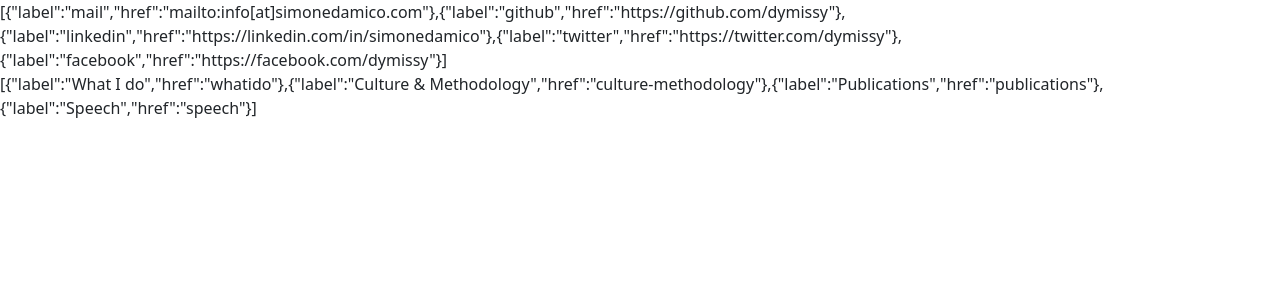
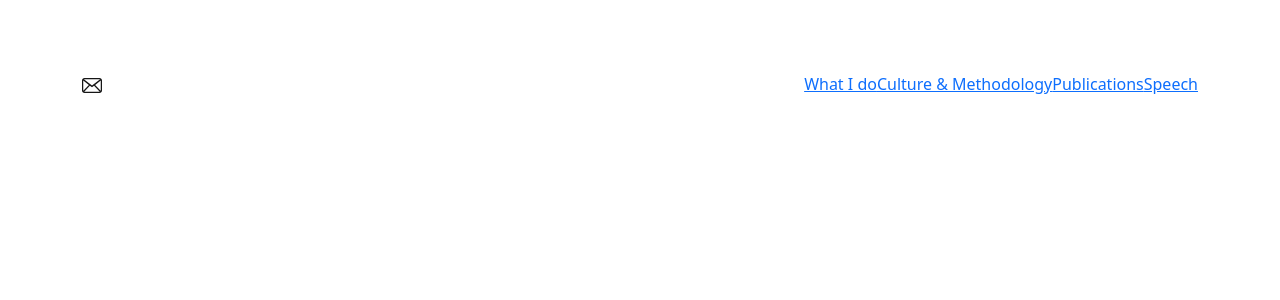
Before and after one commit to dymissy/simonedamico.com, a React (Create React App) app: page / in a window 1280 px wide. Shown: the top 300 px of the page. Built offline with nearby package versions, Linux system fonts and the light colour scheme.

Commit message:
Add Icons

```diff
--- a/src/Header/Header.js
+++ b/src/Header/Header.js
@@ -1,10 +1,45 @@
-function Header({menuItems, socialItems}) {
-  return (
-    <header>
-      <nav className="socials">{JSON.stringify(socialItems)}</nav>
-      <nav className="menu">{JSON.stringify(menuItems)}</nav>
-    </header>
-  );
+import "./Header.scss";
+import Icon from "./Icons/Icon";
+
+function Header({ menuItems, socialItems }) {
+    return (
+        <header className="container">
+            <div className="row">
+                <nav className="socials col">
+                    <ul className="nav">
+                        {socialItems.map((item) => (
+                            <li key={item.href}>
+                                <a
+                                    className={`icon ${item.label.toLowerCase()}`}
+                                    href={item.href}
+                                    title={item.label}
+                                    target={item.target}
+                                >
+                                    <Icon name={item.label} />
+                                </a>
+                            </li>
+                        ))}
+                    </ul>
+                </nav>
+                <nav className="menu col">
+                    <ul className="nav justify-content-end">
+                        {menuItems.map((item) => (
+                            <li key={item.href}>
+                                <a
+                                    className={item.label.toLowerCase()}
+                                    href={`#${item.href}`}
+                                    title={item.label}
+                                    target={item.target}
+                                >
+                                    {item.label}
+                                </a>
+                            </li>
+                        ))}
+                    </ul>
+                </nav>
+            </div>
+        </header>
+    );
 }
 
 export default Header;
--- /dev/null
+++ b/src/Header/Header.scss
@@ -0,0 +1,32 @@
+@import "~bootstrap/scss/_functions.scss";
+@import "~bootstrap/scss/_variables.scss";
+@import "~bootstrap/scss/mixins/_breakpoints.scss";
+
+$socialIconHoverColor: #0176fa;
+$socialIconHeight: 16px;
+
+header {
+    margin-top: 72px;
+}
+
+.menu {
+    display: none;
+}
+
+.socials {
+    a.icon {
+        display: inline-block;
+        height: $socialIconHeight;
+        margin-right: 32px;
+
+        &:hover g {
+            fill: $socialIconHoverColor;
+        }
+    }
+}
+
+@include media-breakpoint-up(md) {
+    .menu {
+        display: block;
+    }
+}
--- /dev/null
+++ b/src/Header/Icons/Icon.js
@@ -0,0 +1,42 @@
+const MailIcon = () => (
+    <svg
+        width="20px"
+        height="16px"
+        viewBox="0 0 20 16"
+        version="1.1"
+        xmlns="http://www.w3.org/2000/svg"
+    >
+        <title>mail</title>
+        <g
+            id="Symbols"
+            stroke="none"
+            strokeWidth="1"
+            fill="none"
+            fillRule="evenodd"
+        >
+            <g
+                id="mail"
+                transform="translate(-2.000000, -5.000000)"
+                fill="#161616"
+                fillRule="nonzero"
+            >
+                <path d="M20.75,17.5 C20.75,17.626875 20.725625,17.746875 20.690625,17.86125 L15.125,11.875 L20.75,7.5 L20.75,17.5 L20.75,17.5 Z M4.2225,18.71625 L9.8625,12.70625 L12,14.321875 L14.045,12.69625 L19.7775,18.71625 C19.688125,18.736875 4.311875,18.736875 4.2225,18.71625 L4.2225,18.71625 Z M3.25,17.5 L3.25,7.5 L8.875,11.875 L3.309375,17.86125 C3.274375,17.746875 3.25,17.626875 3.25,17.5 L3.25,17.5 Z M20.125,6.25 L12,12.5 L3.875,6.25 L20.125,6.25 L20.125,6.25 Z M19.5,5 L4.5,5 C3.119375,5 2,6.119375 2,7.5 L2,17.5 C2,18.880625 3.119375,20 4.5,20 L19.5,20 C20.880625,20 22,18.880625 22,17.5 L22,7.5 C22,6.119375 20.880625,5 19.5,5 L19.5,5 Z"></path>
+            </g>
+        </g>
+    </svg>
+);
+
+const Icons = {
+    mail: MailIcon,
+};
+
+const Icon = ({ name }) => {
+    const IconComponent = Icons[name];
+    if (!IconComponent) {
+        return null;
+    }
+
+    return <IconComponent />;
+};
+
+export default Icon;
--- a/src/backoffice.json
+++ b/src/backoffice.json
@@ -2,41 +2,50 @@
     "menu": [
         {
             "label": "What I do",
-            "href": "whatido"
+            "href": "whatido",
+            "target": "_self"
         },
         {
             "label": "Culture & Methodology",
-            "href": "culture-methodology"
+            "href": "culture-methodology",
+            "target": "_self"
         },
         {
             "label": "Publications",
-            "href": "publications"
+            "href": "publications",
+            "target": "_self"
         },
         {
             "label": "Speech",
-            "href": "speech"
+            "href": "speech",
+            "target": "_self"
         }
     ],
     "social": [
         {
             "label": "mail",
-            "href": "mailto:info[at]simonedamico.com"
+            "href": "mailto:info[at]simonedamico.com",
+            "target": "_self"
         },
         {
             "label": "github",
-            "href": "https://github.com/dymissy"
+            "href": "https://github.com/dymissy",
+            "target": "_blank"
         },
         {
             "label": "linkedin",
-            "href": "https://linkedin.com/in/simonedamico"
+            "href": "https://linkedin.com/in/simonedamico",
+            "target": "_blank"
         },
         {
             "label": "twitter",
-            "href": "https://twitter.com/dymissy"
+            "href": "https://twitter.com/dymissy",
+            "target": "_blank"
         },
         {
             "label": "facebook",
-            "href": "https://facebook.com/dymissy"
+            "href": "https://facebook.com/dymissy",
+            "target": "_blank"
         }
     ]
 }
```
Also changed, not shown: src/App.js (+7 -7 lines), 1 other file (tests, documents, lock files or other folders).
